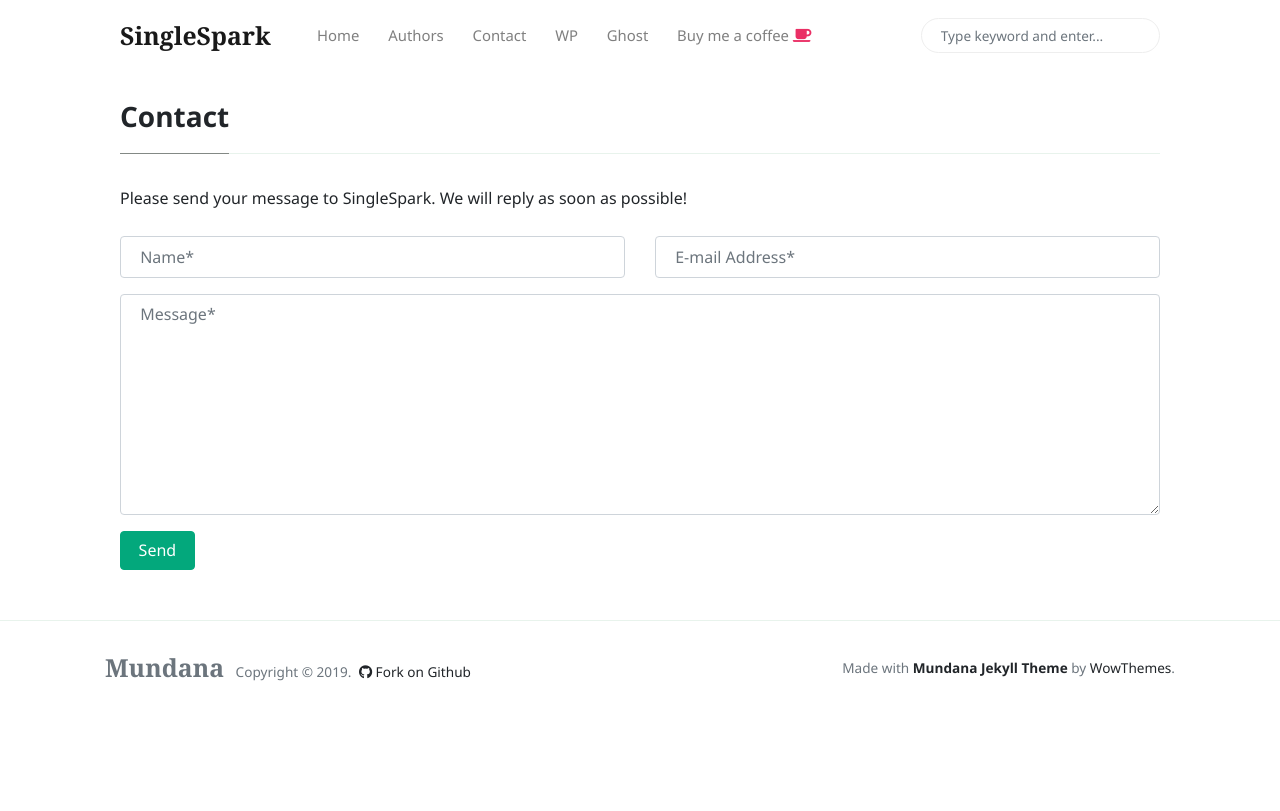
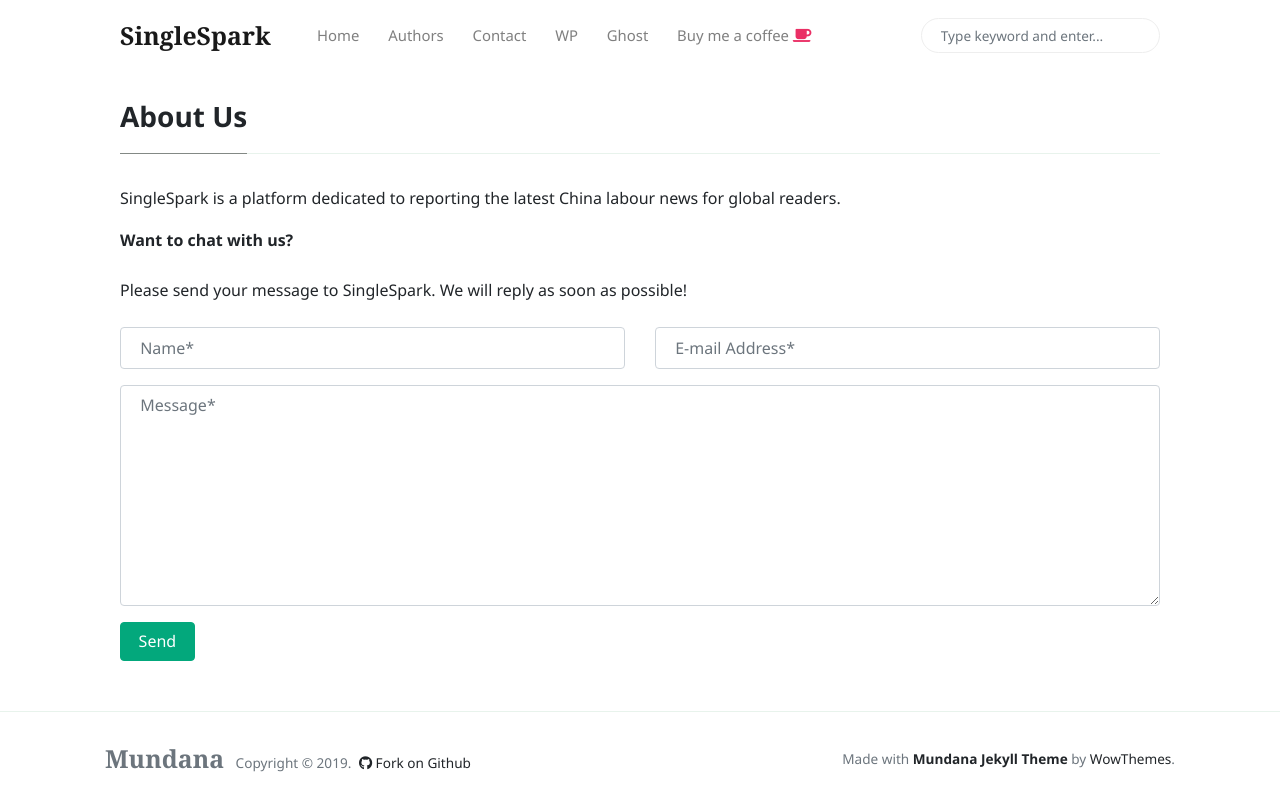
Before and after one commit to laoquan18/laoquan18.github.io, a Jekyll site: the page built from _pages/contact.md, in a window 1280 px wide. Shown: the top 811 px of the page. Built offline with Jekyll 4.4.1, drawn with Linux system fonts in a browser that asks for light colours; nearby versions of some CDN libraries.

Commit message:
Update contact.md

```diff
--- a/_pages/contact.md
+++ b/_pages/contact.md
@@ -1,9 +1,13 @@
 ---
-title: "Contact"
-permalink: "/contact.html"
+title: "About Us"
+permalink: "/about.html"
 ---
 
+SingleSpark is a platform dedicated to reporting the latest China labour news for global readers.
+
+
 <form action="https://formspree.io/{{site.email}}" method="POST">
+<p class="mb-4"><strong>Want to chat with us?</strong></p>
 <p class="mb-4">Please send your message to {{site.name}}. We will reply as soon as possible!</p>
 <div class="form-group row">
 <div class="col-md-6">
```
